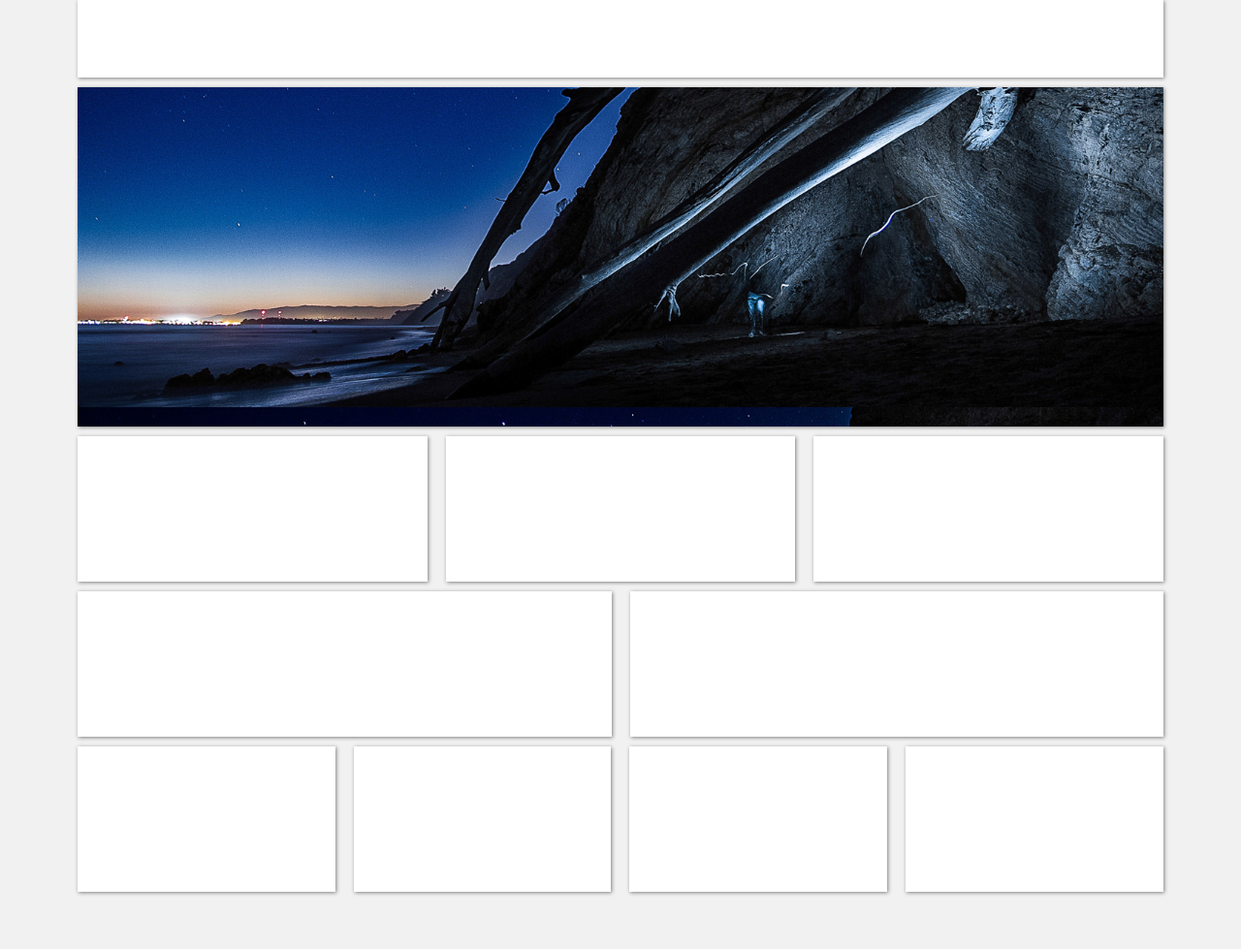
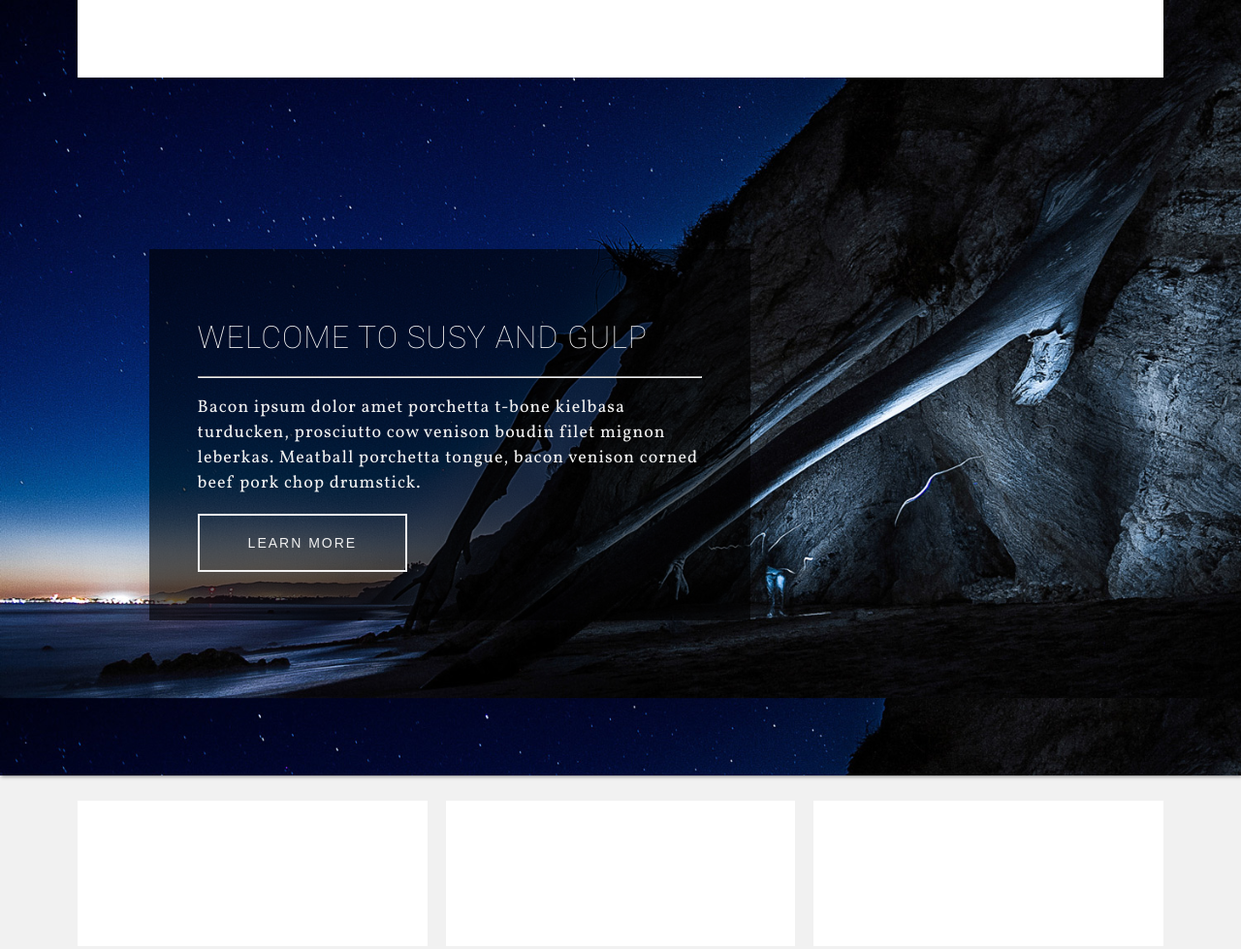
Before and after one commit to headphonesjones/gulp-susy, a website: page app/index.html in a window 1280 px wide. Shown: the top 979 px of the page at 97% size. Before the commit the page ends 930 px from the top, so only its background shows below. Drawn offline with nearby package versions, Linux system fonts and the light colour scheme.

Commit message:
fullwidth hero image

```diff
--- a/app/index.html
+++ b/app/index.html
@@ -1,3 +1,3 @@
 <!doctype html><html lang="en"><head><meta charset="utf-8"><meta name="viewport" content="width=device-width,initial-scale=1"><title>SUSY GULP TEMPLATE</title><meta name="description" content=""><meta name="author" content=""><link rel="stylesheet" href="css/main.css"><!--[if lt IE 9]>
   <script src="http://html5shiv.googlecode.com/svn/trunk/html5.js"></script>
-  <![endif]--></head><body><div class="row"><nav></nav></div><div class="row"><div class="box box1"></div></div><div class="row"><div class="box box4"></div><div class="box box4"></div><div class="box box4"></div></div><div class="row"><div class="box box2"></div><div class="box box2"></div></div><div class="row"><div class="box box3"></div><div class="box box3"></div><div class="box box3"></div><div class="box box3"></div></div><script src="http://cdnjs.cloudflare.com/ajax/libs/gsap/1.17.0/TweenMax.min.js"></script><script src="https://ajax.googleapis.com/ajax/libs/jquery/2.1.4/jquery.min.js"></script><script src="js/all.js"></script></body></html>
+  <![endif]--></head><body><div class="row"><nav></nav></div><div class="box box1"></div><div class="row"><div class="image-overlay-content"><div class="image-overlay-text"><h1>Welcome to Susy and Gulp</h1><hr><p>Bacon ipsum dolor amet porchetta t-bone kielbasa turducken, prosciutto cow venison boudin filet mignon leberkas. Meatball porchetta tongue, bacon venison corned beef pork chop drumstick.</p><button class="primary-button">LEARN MORE</button></div></div></div><div class="row"><div class="box box4"></div><div class="box box4"></div><div class="box box4"></div></div><div class="row"><div class="box box2"></div><div class="box box2"></div></div><div class="row"><div class="box box3"></div><div class="box box3"></div><div class="box box3"></div><div class="box box3"></div></div><script src="http://cdnjs.cloudflare.com/ajax/libs/gsap/1.17.0/TweenMax.min.js"></script><script src="https://ajax.googleapis.com/ajax/libs/jquery/2.1.4/jquery.min.js"></script><script src="js/all.js"></script></body></html>
--- a/src/scss/_variables.scss
+++ b/src/scss/_variables.scss
@@ -8,6 +8,9 @@ $image-path: '../img' !default;
 $fallback-extension: 'png' !default;
 $retina-suffix: '@2x';
 
+$fontSans: 'Roboto', sans-serif;
+$fontSerif: 'Vollkorn', serif;
+
 
 
 /* MIXINS & FUNCTIONS */
@@ -17,6 +20,22 @@ $retina-suffix: '@2x';
        -moz-transition: $what, $time, $ease;
          -o-transition: $what, $time, $ease;
             transition: $what, $time, $ease;
+}
+
+@mixin button($color, $secondColor, $thirdColor){
+    background-color: $color;
+    border: 2px solid $secondColor;
+    padding: 20px 50px;
+    color: $secondColor;
+    font-size: 14px;
+    letter-spacing: 2px;
+    @include transition(all, .5s, ease);
+
+    &:hover {
+        cursor: pointer;
+        color: $thirdColor;
+        background-color: $secondColor;
+    }
 }
 
 @mixin background-image($name, $size:false){
--- a/src/scss/main.scss
+++ b/src/scss/main.scss
@@ -1,13 +1,19 @@
+/* IMPORT SUSY GRID SYSTEM */
 @import "../../bower_components/susy/sass/_susy.scss";
 
+/* GOOGLE WEB FONTS */
+@import url(http://fonts.googleapis.com/css?family=Vollkorn:400,700|Roboto:400,100,700);
+
+/* LOAD VARIABLES */
 @import "_variables.scss";
 
+/* DELETE FROM HERE DOWN TO START FRESH OR VIEW EXAMPLES FOR SUSY AND SASS STRUCTURE */
 body{
-    //@include container(70em);
     margin: 0;
     width: 100%;
     height: 100%;
     background-color: $gray;
+    font-family: $fontSerif;
 
 
 }
@@ -17,7 +23,6 @@ nav{
     height: 80px;
     background-color: $white;
     margin-bottom: 10px;
-    @include box-shadow(1px, 1px, 4px, gray);
 
     @include transition(all, .5s, ease);
 
@@ -25,6 +30,7 @@ nav{
         height: 100px;
     }
 }
+
 
 .row{
     @include container(70em);
@@ -38,6 +44,10 @@ nav{
     }
 }
 
+.primary-button{
+    @include button(transparent, $gray, black);
+}
+
 
 /* EXAMPLE GRID BOX CLASSES */
 
@@ -45,7 +55,6 @@ nav{
     height: 150px;
     background-color: $white;
     margin-bottom: 10px;
-    @include box-shadow(1px, 1px, 4px, gray);
 
     @include mobile {
          height: 120px;
@@ -54,10 +63,13 @@ nav{
 
 .box1{
     @include span(12 of 12);
+    @include box-shadow(1px, 1px, 4px, gray);
     background-image: url('../images/bg.jpg');
     background-size: 100% auto;
-    background-position: 0px -300px;
-    height: 350px;
+    height: 100%;
+    position: absolute;
+    top: 0;
+    z-index: -1;
 
 }
 
@@ -105,3 +117,32 @@ nav{
          @include span(12 of 12);
     }
 }
+
+.image-overlay-content{
+    @include span(12 of 12);
+    height: 92vh;
+
+    .image-overlay-text{
+        @include span(5 of 12);
+        color: $gray;
+        position: absolute;
+        bottom: 160px;
+        left: 12%;
+        padding: 50px;
+        background-color: rgba(0,0,0, .6);
+
+        h1{
+            font-family: $fontSans;
+            font-weight: 100;
+            letter-spacing: 1px;
+            text-transform: uppercase;
+        }
+
+        p{
+            @include font-size(18px);
+            letter-spacing: 1px;
+            line-height: 26px;
+        }
+    }
+
+}
```
Also changed, not shown: src/index.html (+11 -1 lines), app/css/main.css.
